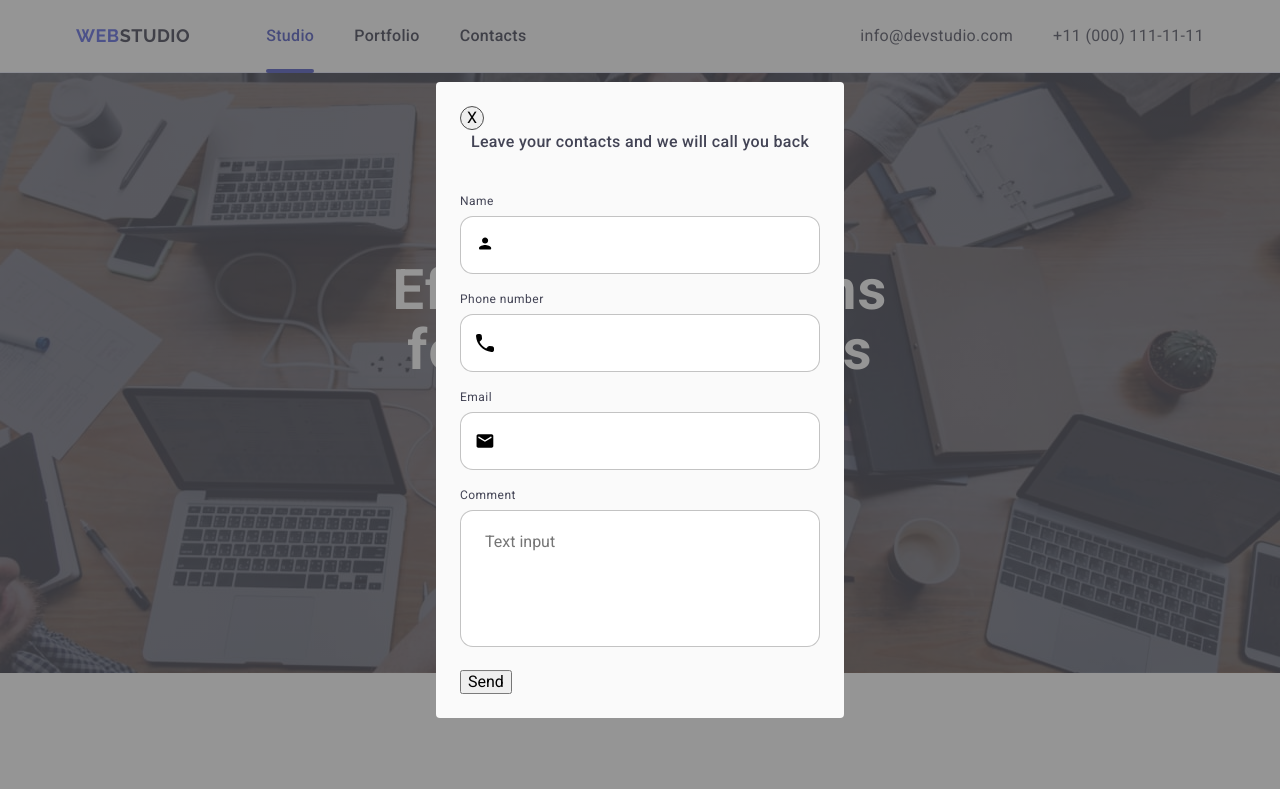
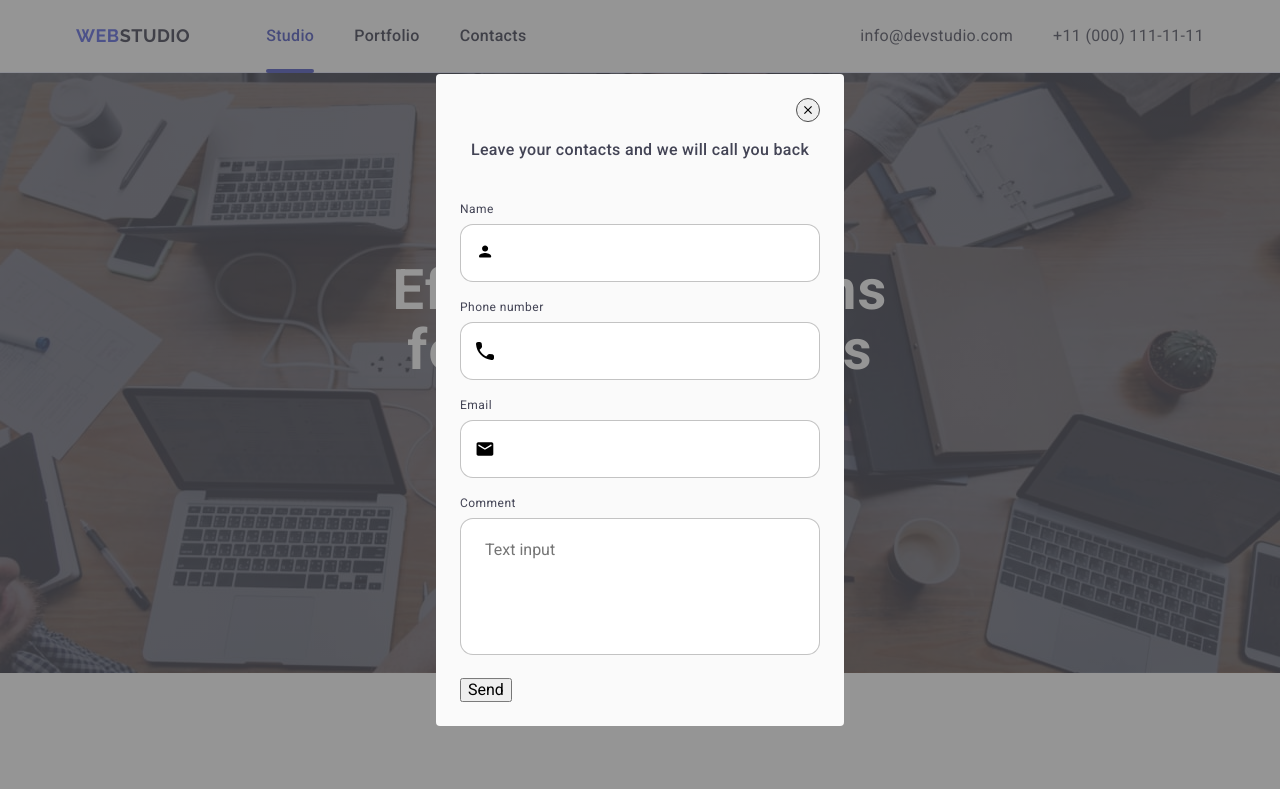
Before and after one commit to Ivan-Yakoviv/goit-marcup-hw-05, a plain HTML site: page index.html in a window 1280 px wide. Shown: the top 789 px of the page. Drawn offline with nearby package versions, Linux system fonts and the light colour scheme.

Commit message:
add svg close

```diff
--- a/css/styles.css
+++ b/css/styles.css
@@ -601,19 +601,30 @@ img {
 }
 
 .modal-close {
+  position: absolute;
   width: 24px;
   height: 24px;
   text-align: center;
   background-color: E7E9FC;
   border: 1px solid #4c4c4c;
   border-radius: 50%;
-  /* top: 24px;
-  right: 24px; */
+  top: 24px;
+  right: 24px;
+}
+
+.modal-icon-close {
+  fill: --navy-blue;
+  position: absolute;
+  top: 50%;
+  left: 50%;
+  transform: translate(-50%, -50%);
+  transition-duration: 300ms;
 }
 
 .modal-title {
   text-align: center;
   max-width: 360px;
+  margin-top: 40px;
   margin-bottom: 40px;
   font-family: var(--font-family);
   font-weight: 500;
--- a/index.html
+++ b/index.html
@@ -470,7 +470,11 @@
     </footer>
     <div class="backdrop is-open">
       <div class="modal">
-        <button type="button" class="modal-close">X</button>
+        <button type="button" class="modal-close">
+          <svg class="modal-icon-close" width="8" height="8">
+            <use href="./images/icons.svg#icon-close-black-18dp"></use>
+          </svg>
+        </button>
         <p class="modal-title title">
           Leave your contacts and we will call you back
         </p>
```
